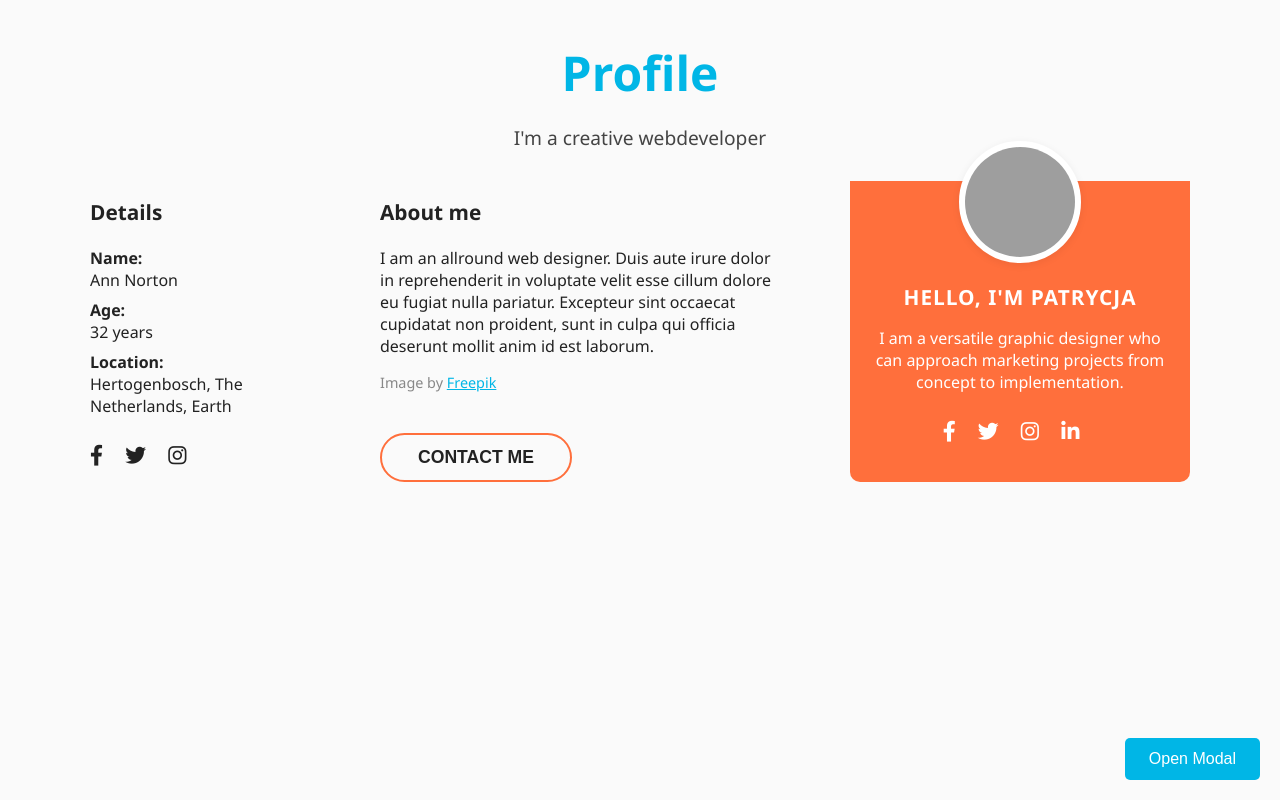
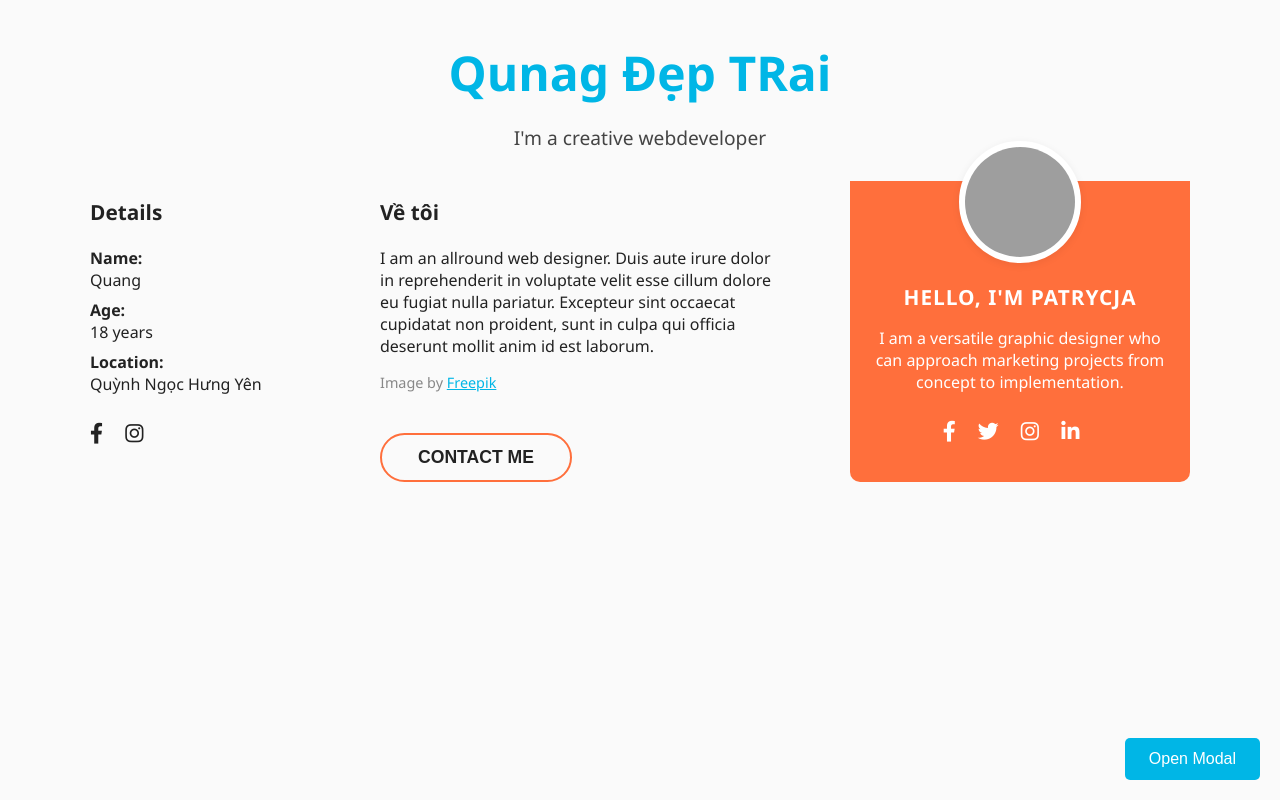
Before and after one commit to vytrambom07/profile, a plain HTML site: page index.html in a window 1280 px wide. Drawn offline with Linux system fonts and the light colour scheme; grey boxes are pictures that could not be loaded.

Commit message:
[Add] file

```diff
--- a/index.html
+++ b/index.html
@@ -3,7 +3,7 @@
 <head>
     <meta charset="UTF-8">
     <meta name="viewport" content="width=device-width, initial-scale=1.0">
-    <title>Profile</title>
+    <title>Quang ĐZ</title>
     <!-- Font Awesome CDN for social icons -->
     <link rel="stylesheet" href="https://cdnjs.cloudflare.com/ajax/libs/font-awesome/6.4.2/css/all.min.css">
     <link rel="stylesheet" href="style.css">
@@ -11,23 +11,22 @@
 <body>
     <div class="container">
         <div class="header">
-            <h1>Profile</h1>
+            <h1>Qunag Đẹp TRai</h1>
             <p>I'm a creative webdeveloper</p>
         </div>
         <div class="main-content">
             <div class="left">
                 <h2>Details</h2>
-                <p><strong>Name:</strong><br>Ann Norton</p>
-                <p><strong>Age:</strong><br>32 years</p>
-                <p><strong>Location:</strong><br>Hertogenbosch, The Netherlands, Earth</p>
+                <p><strong>Name:</strong><br>Quang</p>
+                <p><strong>Age:</strong><br>18 years</p>
+                <p><strong>Location:</strong><br>Quỳnh Ngọc Hưng Yên</p>
                 <div class="social-icons">
                     <a href="https://www.facebook.com/?locale=vi_VN"><i class="fab fa-facebook-f"></i></a>
-                    <a href="#"><i class="fab fa-twitter"></i></a>
                     <a href="#"><i class="fab fa-instagram"></i></a>
                 </div>
             </div>
             <div class="center">
-                <h2>About me</h2>
+                <h2>Về tôi</h2>
                 <p>
                     I am an allround web designer. Duis aute irure dolor in reprehenderit in voluptate velit esse cillum dolore eu fugiat nulla pariatur.
                     Excepteur sint occaecat cupidatat non proident, sunt in culpa qui officia deserunt mollit anim id est laborum.
```
